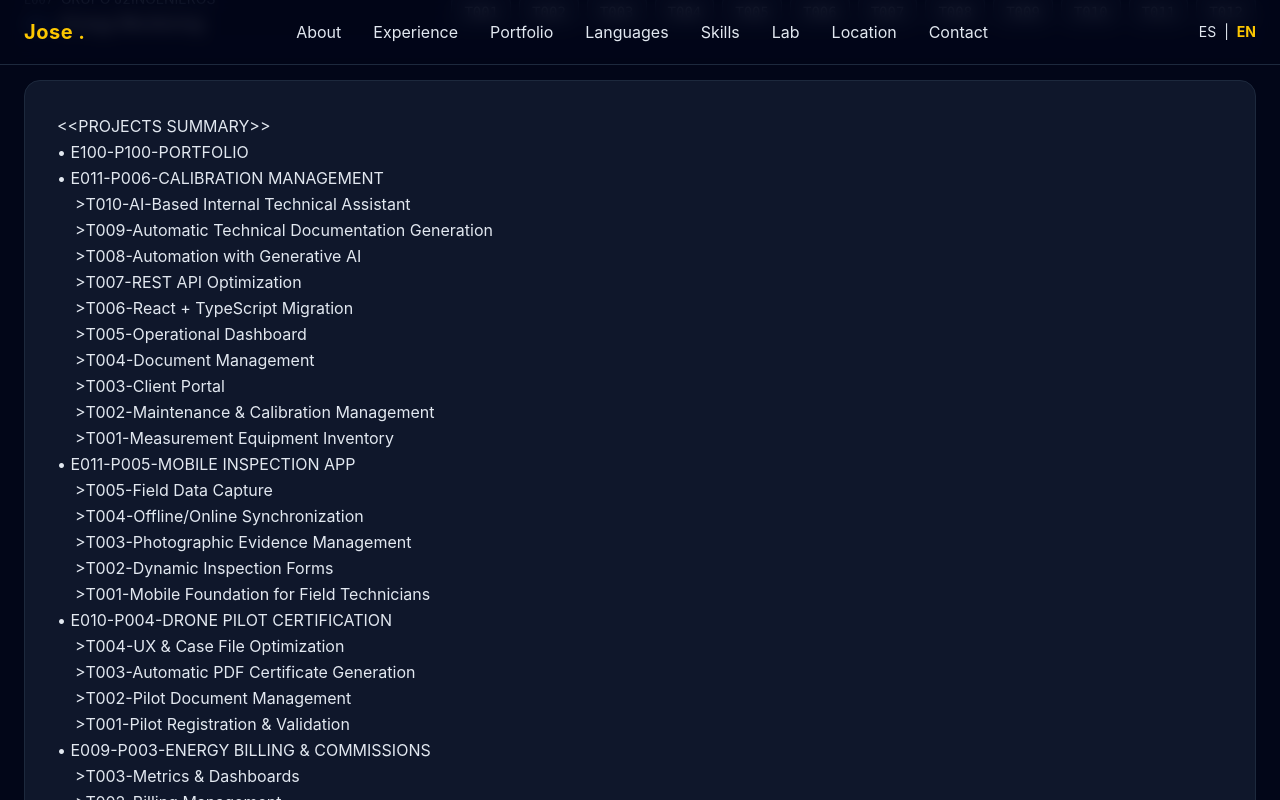
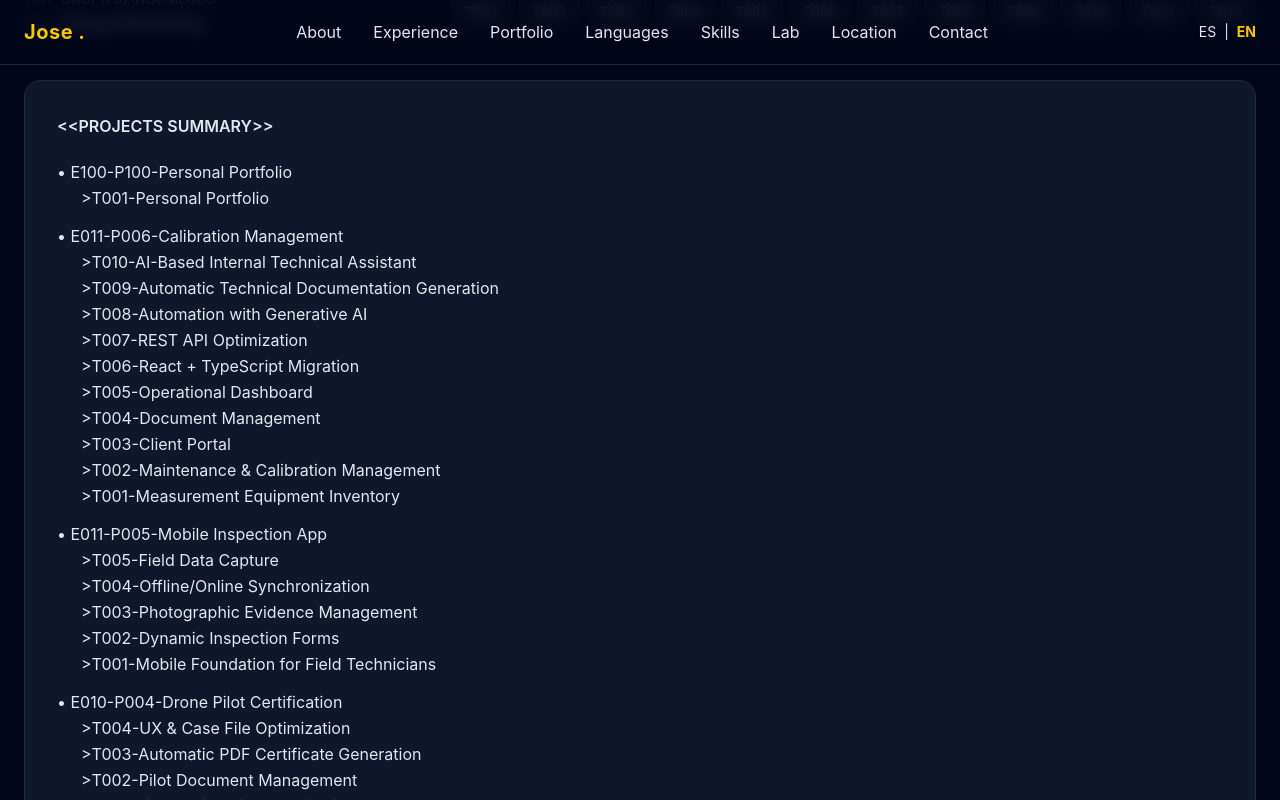
Before and after one commit to iamjosepunto/iamjosepunto.github.io, a React (Vite) app: page / in a window 1280 px wide. Both pictures are taken after a click on the button "PROJECTS SUMMARY". Shown: the part 4117-4917 px from the top of the page. Built offline with nearby package versions, Linux system fonts and the light colour scheme.

Commit message:
Resumen de proyectos: tareas clicables que abren su panel

```diff
--- a/src/components/Projects.tsx
+++ b/src/components/Projects.tsx
@@ -189,9 +189,42 @@ const Projects = () => {
         "
       >
         {isSummary ? (
-          <pre className="text-ivory leading-relaxed whitespace-pre-wrap font-sans m-0">
-            {t("projects.summary.text")}
-          </pre>
+          <div className="text-ivory leading-relaxed">
+            <div className="font-semibold mb-3">
+              {"<<"}{t("projects.summary.label")}{">>"}
+            </div>
+
+            <div className="flex flex-col gap-1">
+              {PROJECT_GROUPS.map((group) => (
+                <div key={`${group.empresa}-${group.proyecto}`}>
+                  <div className="mt-2">
+                    • {group.empresa}-{group.proyecto}-
+                    {t(`projects.proyectos.${group.proyectoKey}`)}
+                  </div>
+
+                  {group.tasks.map((task) => {
+                    const code = task.code.split(" - ").pop();
+                    return (
+                      <div key={task.code} className="pl-6">
+                        <button
+                          onClick={() => select(task, group.empresaName)}
+                          className="
+                            text-left
+                            text-ivory
+                            hover:text-yellow-400
+                            transition
+                            cursor-pointer
+                          "
+                        >
+                          {">"}{code}-{t(`projects.tareas.${task.key}.title`)}
+                        </button>
+                      </div>
+                    );
+                  })}
+                </div>
+              ))}
+            </div>
+          </div>
         ) : (
           <>
             <div className="font-mono text-sm text-blue-400 mb-2">
```
